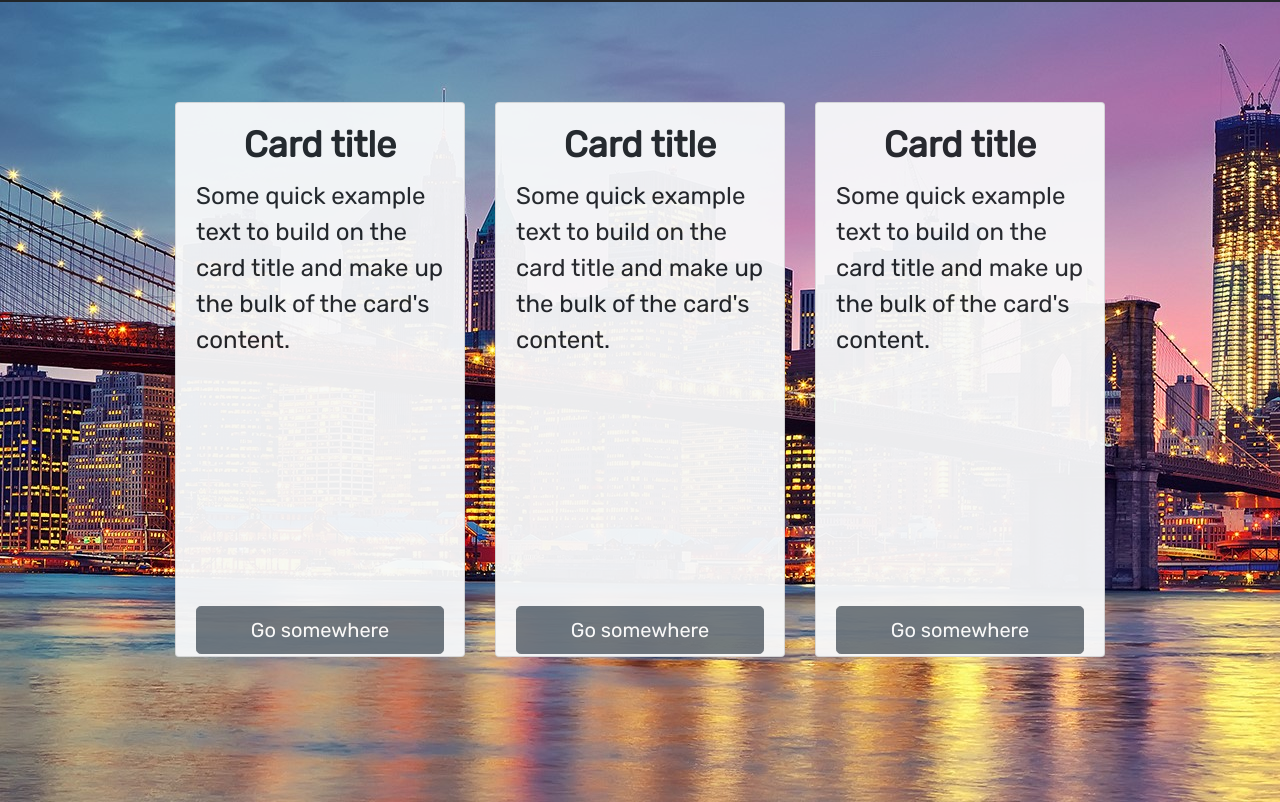
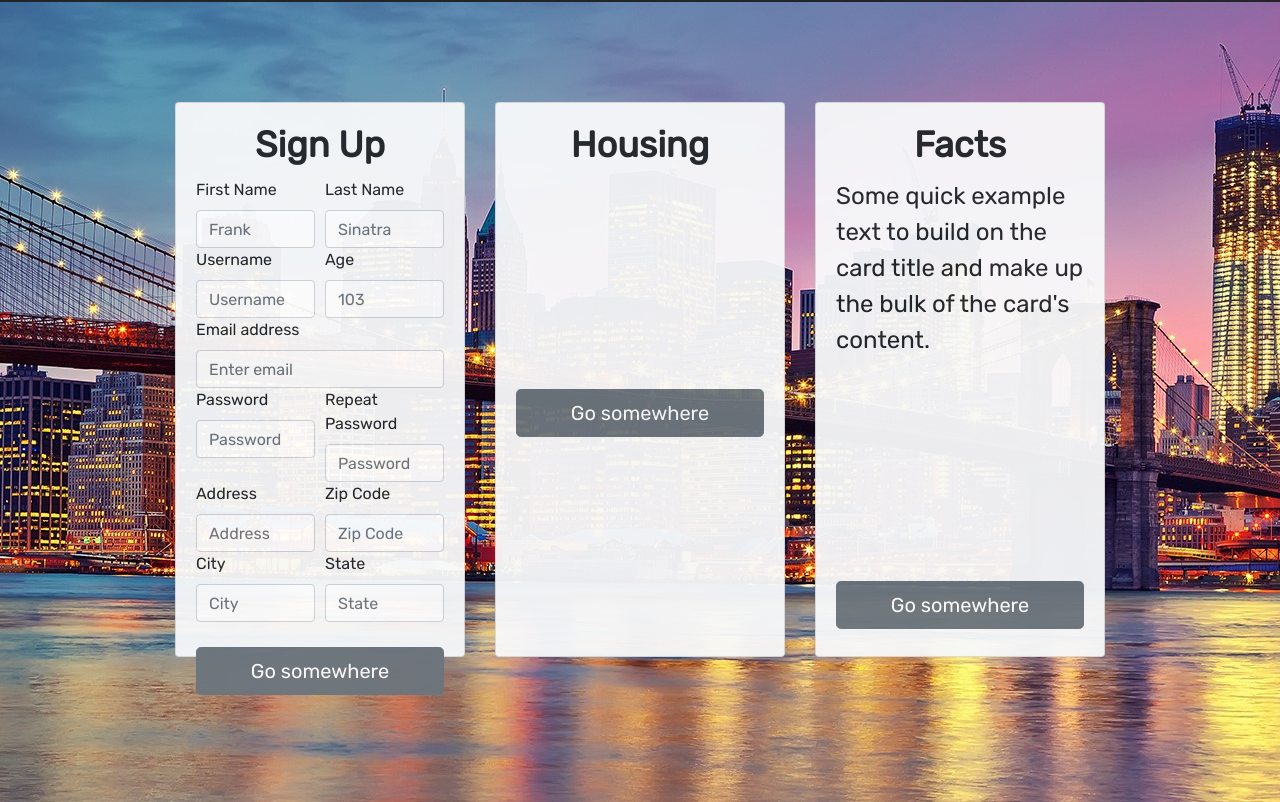
Before and after one commit to BillyF7/project0, a plain HTML site: page index.html in a window 1280 px wide. Shown: the part 78-880 px from the top of the page. Drawn offline with nearby package versions, Linux system fonts and the light colour scheme.

Commit message:
Added workings of sign up input, some basics coming together for website

```diff
--- a/index.html
+++ b/index.html
@@ -25,32 +25,91 @@
                     <div class="col-3 align-self-center h-75" style="padding-bottom: 3.5%">
                         <div class="card bg-light">
                             <div class="card-body">
-                            <h5 class="card-title">Card title</h5>
-                            <p class="card-text">Some quick example text to build on the card title and make up the bulk of the card's content.</p>
-                            <a href="#" class="btn btn-secondary btn-lg btn-block" style="margin-top: 100%">Go somewhere</a>
+                                <h5 class="card-title">Sign Up</h5>
+                                <form>
+                                    <div class="form-row">
+                                        <div class="col">
+                                            <label for="inputFirstName">First Name</label>
+                                            <input type="text" class="form-control" id="inputFirstName" placeholder="Frank">
+                                        </div>
+                                        <div class="col">
+                                            <label for="inputLastName">Last Name</label>
+                                            <input type="text" class="form-control" id="inputLastName" placeholder="Sinatra">
+                                        </div>
+                                    </div>
+
+                                    <div class="form-row">
+                                        <div class="col">
+                                            <label for="inputUsername">Username</label>
+                                            <input type="text" class="form-control" id="inputUsername" placeholder="Username">
+                                        </div>
+                                        <div class="col">
+                                            <label for="inputAge">Age</label>
+                                            <input type="text" class="form-control" id="inputAge" placeholder="103">
+                                        </div>
+                                    </div>
+
+                                    <div class="col-13">
+                                        <label for="exampleInputEmail1">Email address</label>
+                                        <input type="email" class="form-control" id="exampleInputEmail1" aria-describedby="emailHelp" placeholder="Enter email">
+                                    </div>
+
+                                    <div class="form-row">
+                                        <div class="col">
+                                            <label for="exampleInputPassword1">Password</label>
+                                            <input type="password" class="form-control" id="exampleInputPassword1" placeholder="Password">
+                                        </div>
+                                        <div class="col">
+                                            <label for="exampleInputPassword1">Repeat Password</label>
+                                            <input type="password" class="form-control" id="exampleInputPassword1" placeholder="Password">
+                                        </div>
+                                    </div>
+
+                                    <div class="form-row">
+                                        <div class="col">
+                                            <label for="inputAddress">Address</label>
+                                            <input type="text" class="form-control" id="inputAddress" placeholder="Address">
+                                        </div>
+                                        <div class="col">
+                                            <label for="inputZipCode">Zip Code</label>
+                                            <input type="text" class="form-control" id="inputZipCode" placeholder="Zip Code">
+                                        </div>
+                                    </div>
+
+                                    <div class="form-row">
+                                        <div class="col">
+                                            <label for="inputCity">City</label>
+                                            <input type="text" class="form-control" id="inputCity" placeholder="City">
+                                        </div>
+                                        <div class="col">
+                                            <label for="inputState">State</label>
+                                            <input type="text" class="form-control" id="inputState" placeholder="State">
+                                        </div>
+                                    </div>
+                                </form>
+                                <a href="#" class="btn btn-secondary btn-lg btn-block" style="margin-top: 10%">Go somewhere</a>
                             </div>
                         </div>
                     </div>
                     <div class="col-3 align-self-center h-75" style="padding-bottom: 3.5%">
                         <div class="card bg-light">
                             <div class="card-body">
-                            <h5 class="card-title">Card title</h5>
-                            <p class="card-text">Some quick example text to build on the card title and make up the bulk of the card's content.</p>
-                            <a href="#" class="btn btn-secondary btn-lg btn-block" style="margin-top: 100%">Go somewhere</a>
+                                <h5 class="card-title">Housing</h5>
+
+                                <a href="#" class="btn btn-secondary btn-lg btn-block" style="margin-top: 90%">Go somewhere</a>
                             </div>
                         </div>
                     </div>
                     <div class="col-3 align-self-center h-75" style="padding-bottom: 3.5%">
                         <div class="card bg-light">
                             <div class="card-body">
-                            <h5 class="card-title">Card title</h5>
+                                <h5 class="card-title">Facts</h5>
                                 <p class="card-text">Some quick example text to build on the card title and make up the bulk of the card's content.</p>
-                            <a href="#" class="btn btn-secondary btn-lg btn-block" style="margin-top: 100%">Go somewhere</a>
+                                <a href="#" class="btn btn-secondary btn-lg btn-block" style="margin-top: 90%">Go somewhere</a>
                             </div>
                      </div>
                 </div>
           </div>
-
-
+        </div>
 </body>
 </html>
--- a/styles.css
+++ b/styles.css
@@ -68,7 +68,7 @@ a:hover{
 
 body {
     overflow: hidden;
-    background: url(NewYork.jpg);
+    background: url(pictures/NewYork.jpg);
     display: flex;
 }
 
```
Also changed, not shown: pictures/Facts.jpg (added), pictures/Housing.jpg (added), pictures/NewYork.jpg (renamed from NewYork.jpg), pictures/TimesSquare.jpg (added). Lines whose indentation alone changed are shown as unchanged.
